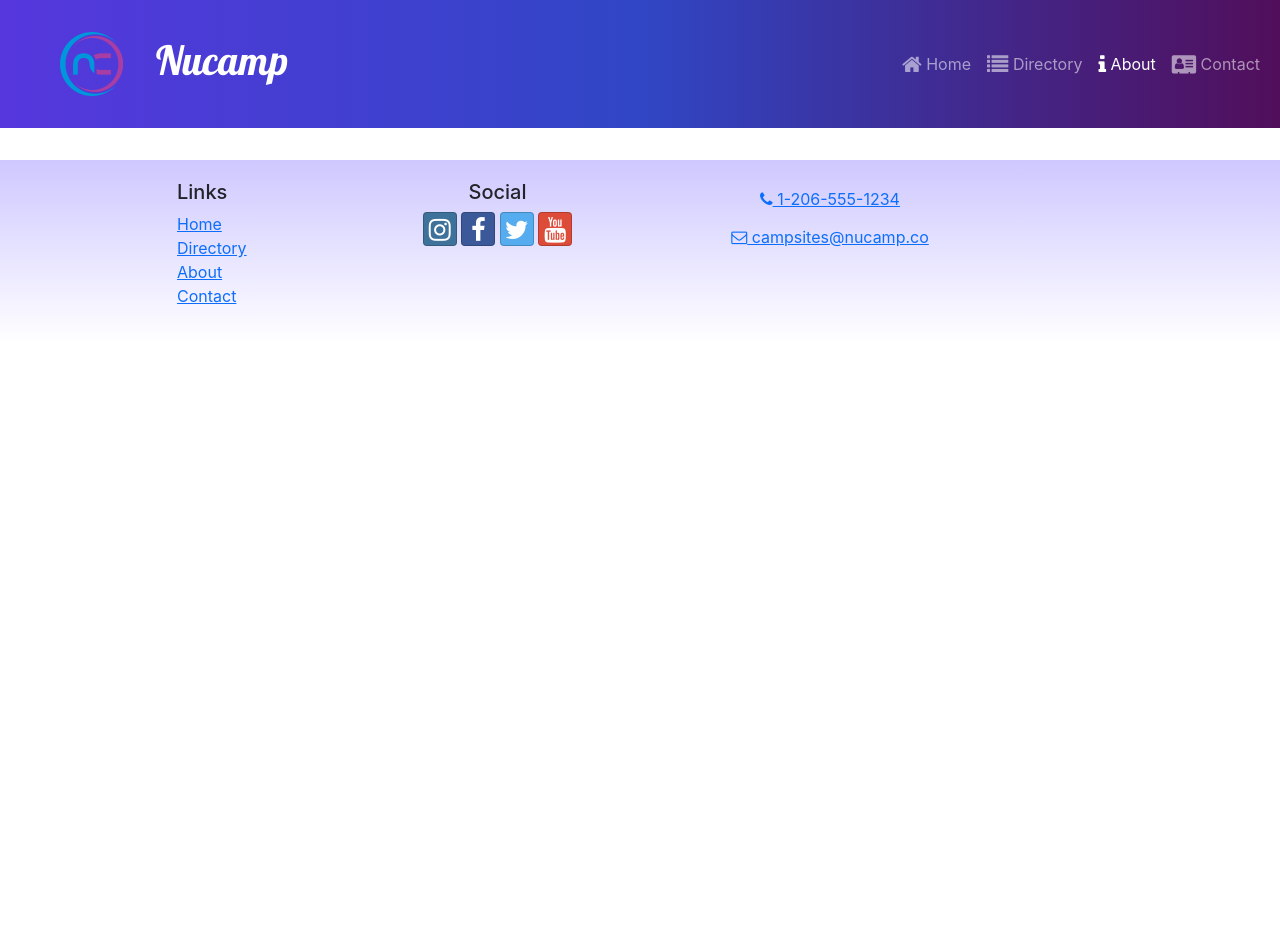
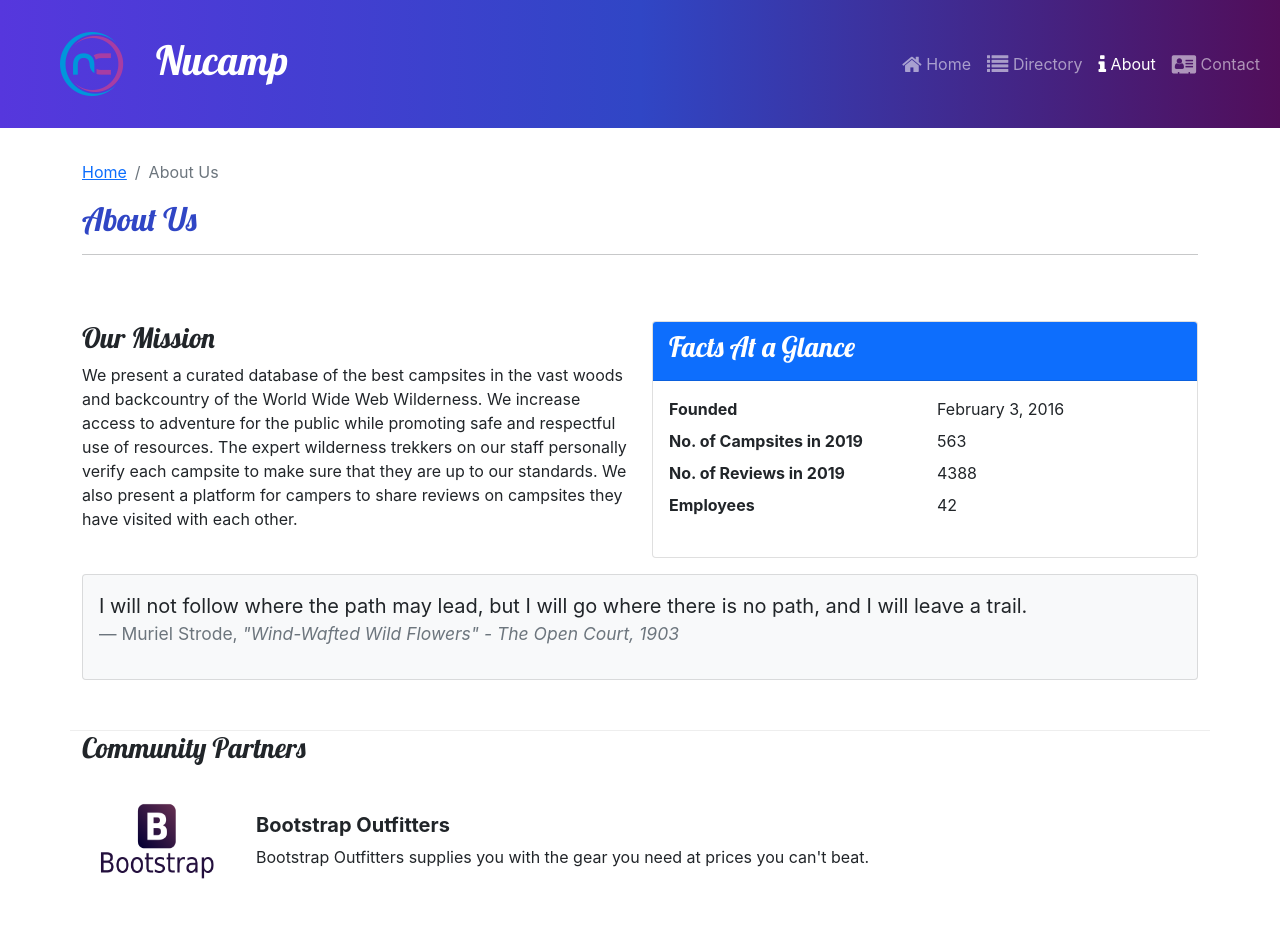
Before and after one commit to vstella215/React-Course-Project, a React (Create React App) app: page /about in a window 1280 px wide. Shown: the top 952 px of the page. Before the commit the page ends 800 px from the top, so only its background shows below. Built offline with nearby package versions, Linux system fonts and the light colour scheme.

Commit message:
Partners List

```diff
--- a/src/App.js
+++ b/src/App.js
@@ -7,6 +7,7 @@
 import Footer from './components/Footer';
 import CampsitesDirectoryPage from './pages/CampsitesDirectoryPage';
 import CampsiteDetailPage from './pages/CampsiteDetailPage';
+import AboutPage from './pages/AboutPage';
 
 function App() {
   return (
@@ -20,6 +21,7 @@
           path='directory/:campsiteId'
           element={<CampsiteDetailPage/>}
         />
+        <Route path='about' element={<AboutPage />} />
       </Routes>
       <Footer />
     </div>
--- a/src/features/display/DisplayList.js
+++ b/src/features/display/DisplayList.js
@@ -2,9 +2,10 @@
 import DisplayCard from './DisplayCard';
 import { selectFeaturedCampsite } from '../campsites/campsitesSlice';
 import { selectFeaturedPromotion } from '../promotions/promotionsSlice';
+import { selectFeaturedPartner } from '../partners/partnersSlice';
 
 const DisplayList = () => {
-    const items = [selectFeaturedCampsite(), selectFeaturedPromotion()];
+    const items = [selectFeaturedCampsite(), selectFeaturedPromotion(), selectFeaturedPartner()];
 
     return (
         <Row>
--- /dev/null
+++ b/src/features/partners/Partner.js
@@ -0,0 +1,18 @@
+const Partner = ({ partner }) => {
+  if (partner) {
+    const { image, name, description } = partner;
+
+    return (
+      <>
+        <img src={image} alt={name} style={{ width: "150px" }} />
+        <div className="m-4">
+          <h5 className="fw-bold">{name}</h5>
+          {description}
+        </div>
+      </>
+    );
+  }
+  return null;
+};
+
+export default Partner;
--- /dev/null
+++ b/src/features/partners/PartnersList.js
@@ -0,0 +1,21 @@
+import { Col } from 'reactstrap';
+import Partner from './Partner';
+import { selectAllPartner } from './partnersSlice';
+
+const  PartnersList = () => {
+    const partners = selectAllPartner();
+
+    return (
+        <Col className='mt-4'>
+            {partners.map((partners) => {
+                return (
+                    <div className='d-flex mb-5' key={partners.id}>
+                        <Partner partner={partners} />
+                    </div>
+                )
+            })}
+        </Col>
+    )
+}
+
+export default PartnersList
--- /dev/null
+++ b/src/features/partners/partnersSlice.js
@@ -0,0 +1,9 @@
+import { PARTNERS } from '../../app/shared/PARTNERS'
+
+export const selectAllPartner = () => {
+    return PARTNERS
+}
+
+export const selectFeaturedPartner = () => {
+    return PARTNERS.find ((partner) => partner.featured);
+}
--- /dev/null
+++ b/src/pages/AboutPage.js
@@ -0,0 +1,70 @@
+import { Col, Row, Container, Card, CardBody, CardHeader } from "reactstrap";
+import SubHeader from "../components/SubHeader";
+import PartnersList from "../features/partners/PartnersList";
+
+const AboutPage = () => {
+  return (
+    <Container>
+        <SubHeader current='About Us' />
+      <Row className="row-content">
+        <Col sm="6">
+          <h3>Our Mission</h3>
+          <p>
+            We present a curated database of the best campsites in the vast
+            woods and backcountry of the World Wide Web Wilderness. We increase
+            access to adventure for the public while promoting safe and
+            respectful use of resources. The expert wilderness trekkers on our
+            staff personally verify each campsite to make sure that they are up
+            to our standards. We also present a platform for campers to share
+            reviews on campsites they have visited with each other.
+          </p>
+        </Col>
+        <Col sm="6">
+          <Card>
+            <CardHeader className="bg-primary text-white">
+              <h3>Facts At a Glance</h3>
+            </CardHeader>
+            <CardBody>
+              <dl className="row">
+                <dt className="col-6">Founded</dt>
+                <dd className="col-6">February 3, 2016</dd>
+                <dt className="col-6">No. of Campsites in 2019</dt>
+                <dd className="col-6">563</dd>
+                <dt className="col-6">No. of Reviews in 2019</dt>
+                <dd className="col-6">4388</dd>
+                <dt className="col-6">Employees</dt>
+                <dd className="col-6">42</dd>
+              </dl>
+            </CardBody>
+          </Card>
+        </Col>
+        <Col>
+          <Card className="bg-light mt-3">
+            <CardBody>
+              <blockquote className="blockquote">
+                <p>
+                  I will not follow where the path may lead, but I will go where
+                  there is no path, and I will leave a trail.
+                </p>
+                <footer className="blockquote-footer">
+                  Muriel Strode,{" "}
+                  <cite title="Source Title">
+                    "Wind-Wafted Wild Flowers" - The Open Court, 1903
+                  </cite>
+                </footer>
+              </blockquote>
+            </CardBody>
+          </Card>
+        </Col>
+      </Row>
+      <Row>
+        <Col xs='12'>
+            <h3>Community Partners</h3>
+            <PartnersList />
+        </Col>
+      </Row>
+    </Container>
+  );
+};
+
+export default AboutPage;
```
